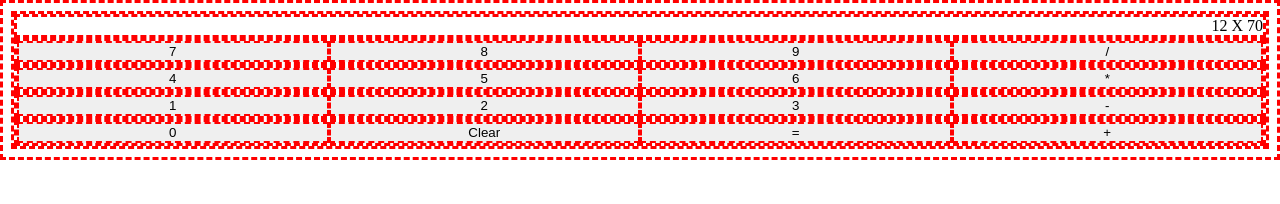
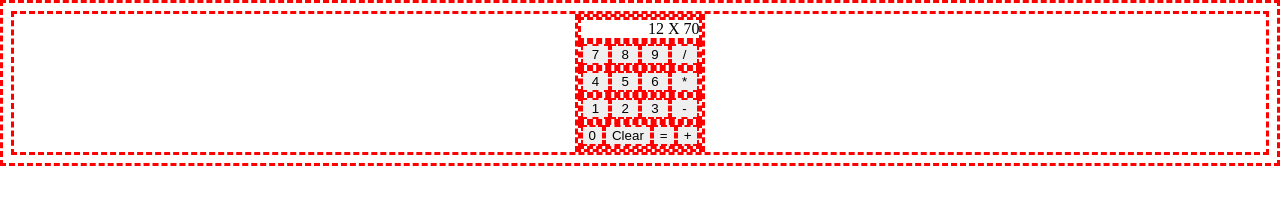
Before and after one commit to gusep102/calculator, a plain HTML site: page index.html in a window 1280 px wide. Drawn offline with Linux system fonts and the light colour scheme.

Commit message:
fix the styling a bit

```diff
--- a/index.html
+++ b/index.html
@@ -8,6 +8,7 @@
     <link rel="stylesheet" href="./styles.css">
 </head>
 <body class="container">
+    <div class="calculator flex-item container">
         <div class="display flex-item"> 12 X 70</div>
         <div class="container flex-item button-row">
             <button class="flex-item">7</button>
@@ -36,6 +37,8 @@
             <button class="flex-item">=</button>
             <button class="flex-item">+</button>
         </div>
+    </div>
+
 
 </body>
 </html>
--- a/styles.css
+++ b/styles.css
@@ -13,8 +13,22 @@
 
 body.container{
     flex-direction: column;
+    align-items: center;
+
+}
+
+.calculator {
+    flex-direction: column;
+}
+
+.button-row {
+    justify-content: center;
 }
 
 .display {
     text-align: end;
 }
+
+button{
+    flex: 1 1 auto;
+}
```
Lines whose indentation alone changed are shown as unchanged.
